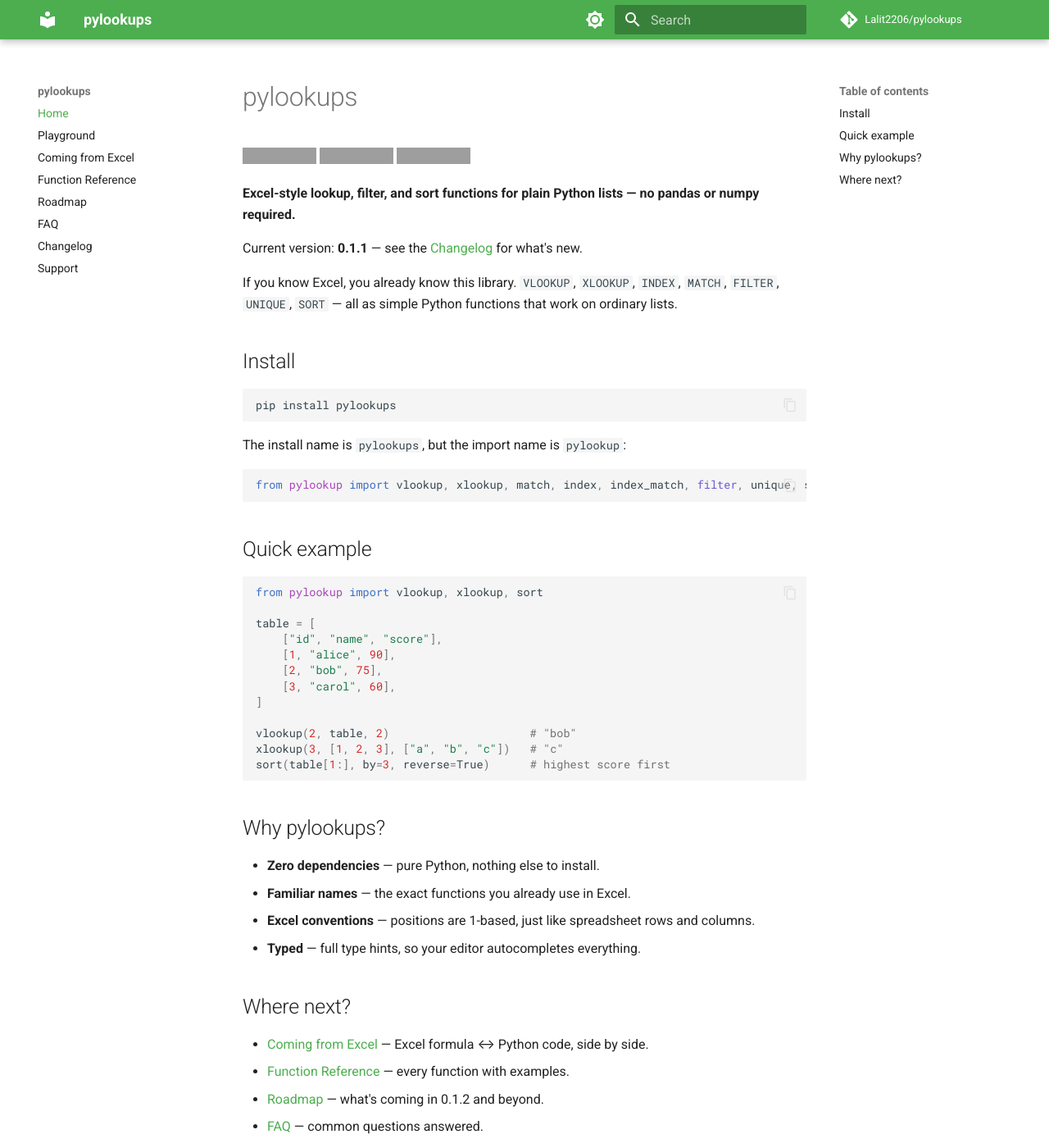
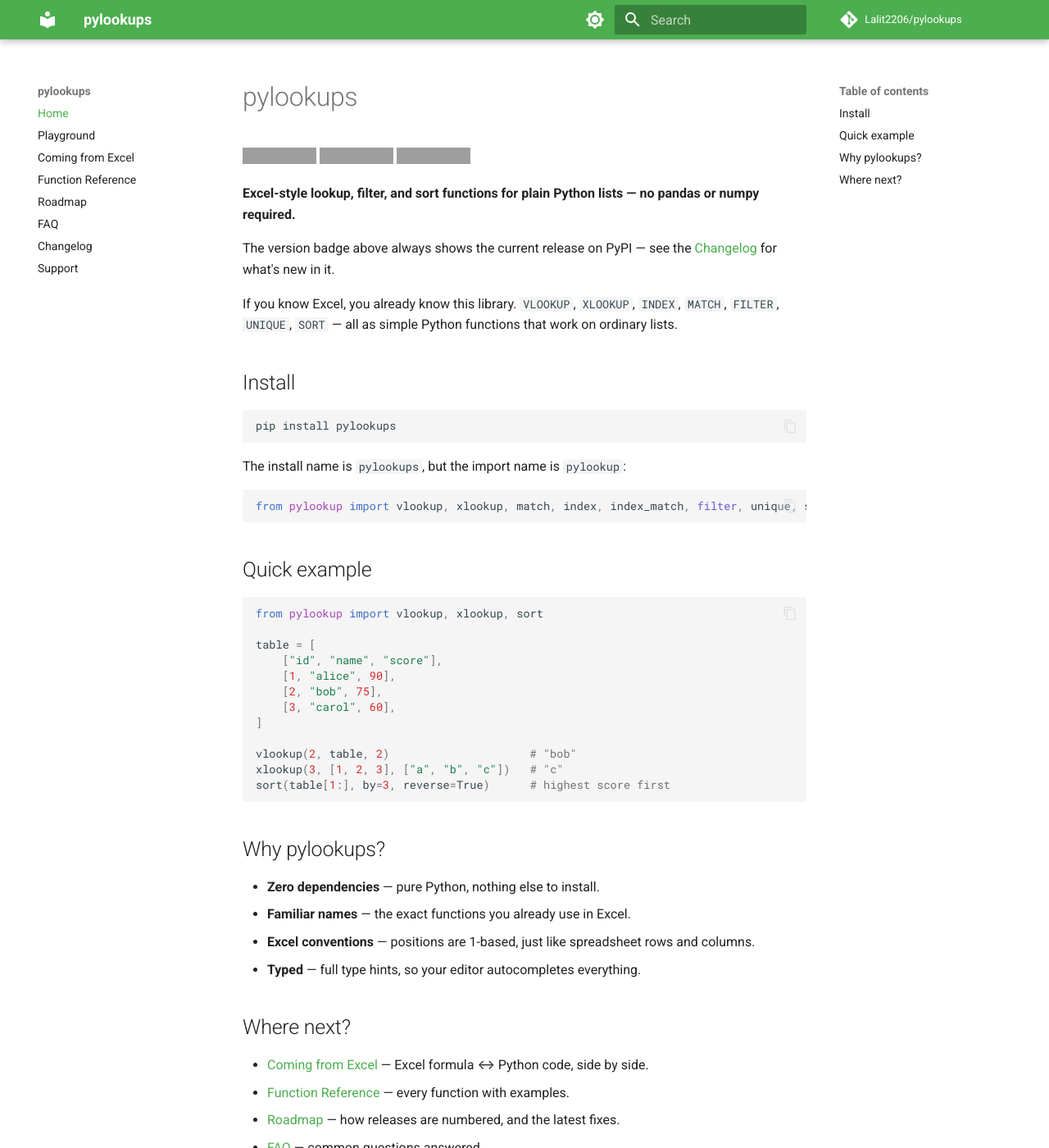
Before and after one commit to Lalit2206/pylookups, an MkDocs documentation site: the page built from docs/index.md, in a window 1280 px wide and 1400 px high. Shown: the whole window at 82% size. Built offline with MkDocs 1.6.1 and Material for MkDocs 9.7.7, drawn with Linux system fonts in a browser that asks for light colours; comment, search, counter and statistics services are not loaded; grey boxes are pictures that could not be loaded.

Commit message:
Docs: stop hardcoding the current version on the home page
The home page still claimed 0.1.1. It now points at the PyPI version
badge, which is always current, so the page cannot go stale on release.
Roadmap does the same instead of naming a version.

Co-Authored-By: Claude Opus 5 <noreply@anthropic.com>

```diff
--- a/docs/index.md
+++ b/docs/index.md
@@ -6,7 +6,8 @@
 
 **Excel-style lookup, filter, and sort functions for plain Python lists — no pandas or numpy required.**
 
-Current version: **0.1.1** — see the [Changelog](changelog.md) for what's new.
+The version badge above always shows the current release on PyPI — see the
+[Changelog](changelog.md) for what's new in it.
 
 If you know Excel, you already know this library. `VLOOKUP`, `XLOOKUP`, `INDEX`, `MATCH`, `FILTER`, `UNIQUE`, `SORT` — all as simple Python functions that work on ordinary lists.
 
@@ -50,6 +51,6 @@ sort(table[1:], by=3, reverse=True)      # highest score first
 
 - [Coming from Excel](excel.md) — Excel formula ↔ Python code, side by side.
 - [Function Reference](functions.md) — every function with examples.
-- [Roadmap](roadmap.md) — what's coming in 0.1.2 and beyond.
+- [Roadmap](roadmap.md) — how releases are numbered, and the latest fixes.
 - [FAQ](faq.md) — common questions answered.
 - [Support](support.md) — found a bug or have a question?
```
Also changed, not shown: docs/roadmap.md (+3 -1 lines).
